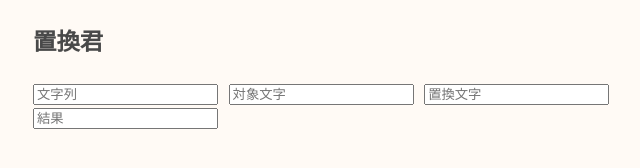
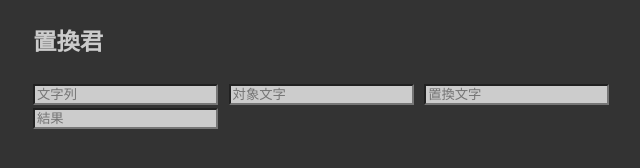
Before and after one commit to ruuuk765/ruuuk765.github.io, a plain HTML site: page replace.html in a window 1280 px wide. Shown: the whole page, without its empty margins (17-657 px from the left). Drawn offline with nearby package versions, Linux system fonts and the light colour scheme.

Commit message:
update css

```diff
--- a/replace.html
+++ b/replace.html
@@ -1,5 +1,6 @@
 <!DOCTYPE html>
 <html lang="ja">
+
 <head>
   <meta charset="UTF-8">
   <meta http-equiv="X-UA-Compatible" content="IE=edge">
@@ -12,16 +13,19 @@
 
     body {
       font-family: "Noto Sans JP", sans-serif;
-      color: #494949;
-      background-color: #fffaf5;
       font-size: 20px;
       margin-left: 50px;
+      color: #ccc;
+      background-color: #333;
     }
-    input{
+
+    input {
       margin-right: 5px;
+      background-color: #ccc;
     }
   </style>
 </head>
+
 <body>
   <h3>置換君</h3>
   <input type="text" id="str" placeholder="文字列">
@@ -39,7 +43,7 @@
       let str = $('#str').val();
       let tar = $('#tar').val();
       let rep = $('#rep').val();
-      let res = str.replace(new RegExp(tar,'g'), rep);
+      let res = str.replace(new RegExp(tar, 'g'), rep);
       $('#res').val(res);
 
       //コピー
@@ -50,4 +54,5 @@
     });
   })();
 </script>
+
 </html>
```
